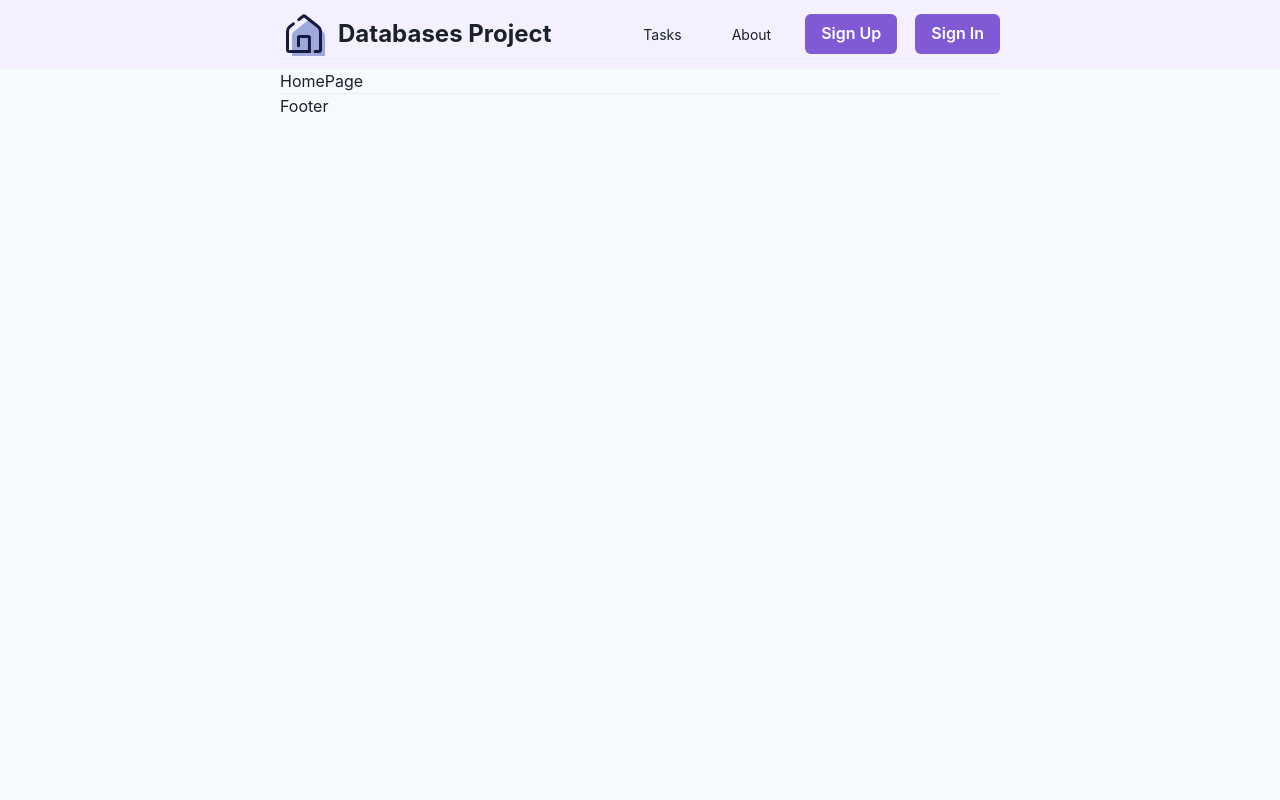
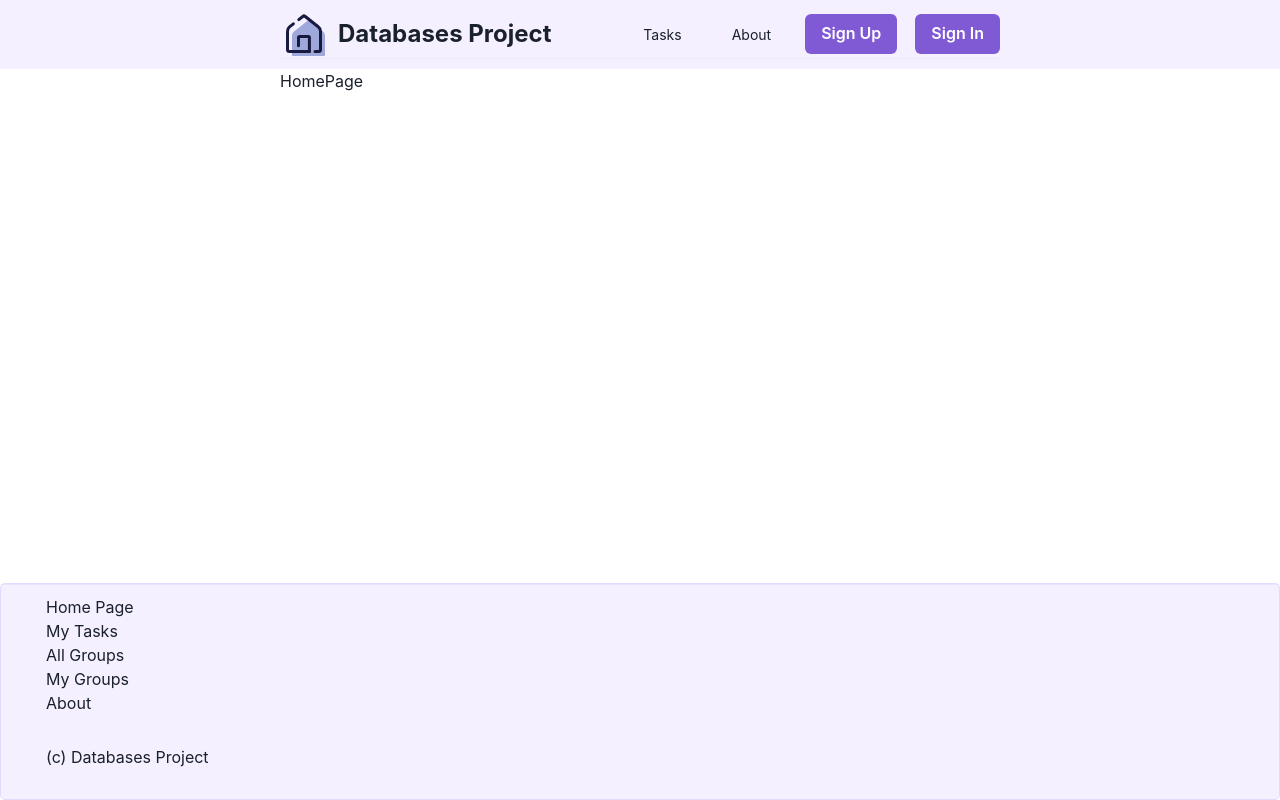
Before and after one commit to biggujo/databases-fullstack-project, a React (Vite) app in the folder frontend/: page / in a window 1280 px wide. Built offline with nearby package versions, Linux system fonts and the light colour scheme.

Commit message:
Add footer

```diff
--- a/frontend/src/components/Layout/Layout.jsx
+++ b/frontend/src/components/Layout/Layout.jsx
@@ -141,22 +141,53 @@ function Header() {
 }
 
 export default function Layout() {
-  return (<Box bg={'gray.50'} style={{
+  return (
+    <Box
+      style={{
         minHeight: '100vh',
-  }}>
+        display: 'flex',
+        flexDirection: 'column',
+      }}
+    >
       <Header />
-    <Box style={{
+      <Box
+        style={{
           marginInline: 'auto',
           width: '720px',
-    }}>
+          flex: '1',
+        }}
+      >
         <main>
           <Outlet />
         </main>
-      <footer>
+      </Box>
+      <footer style={{ marginTop: '30px', paddingLeft: '0', paddingBottom: '30px', backgroundColor: '#f5f0ff', border: '1px solid #e2d9ff', borderRadius: '5px' }}>
   	<Divider />
-        <Text>Footer</Text>
+  	<Flex
+    	justify="flex-start"
+    	align="flex-start"
+    	flexDirection="column"
+    	style={{ paddingLeft: '45px', paddingTop: '10px' }} // змінено з paddingLeft: '0'
+  	>
+    	<Text>
+      	<Link as={ReactRouterLink} to="/">Home Page</Link>
+    	</Text>
+    	<Text>
+      	<Link as={ReactRouterLink} to="/tasks">My Tasks</Link>
+    	</Text>
+    	<Text>
+      	<Link as={ReactRouterLink} to="/groups">All Groups</Link>
+    	</Text>
+    	<Text>
+      	<Link as={ReactRouterLink} to="/my-groups">My Groups</Link>
+    	</Text>
+    	<Text>
+      	<Link as={ReactRouterLink} to="/about">About</Link>
+    	</Text>
+    	<Text marginTop="30px">(c) Databases Project</Text>
+  	</Flex>
 	</footer>
+      <Toaster position={'top-right'} />
     </Box>
-    <Toaster position={'top-right'} />
-  </Box>);
+  );
 }
```
Lines whose indentation alone changed are shown as unchanged.
